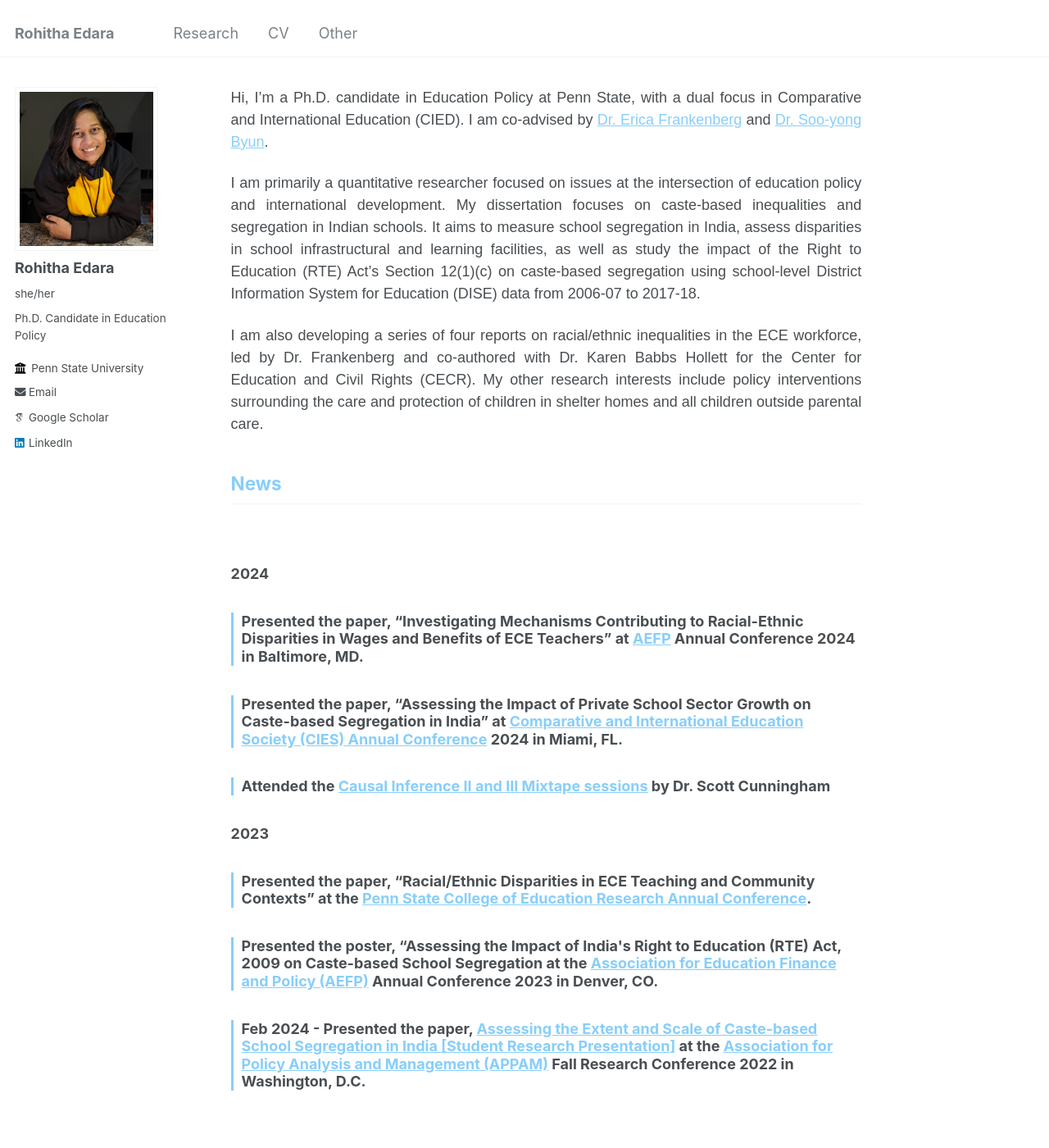
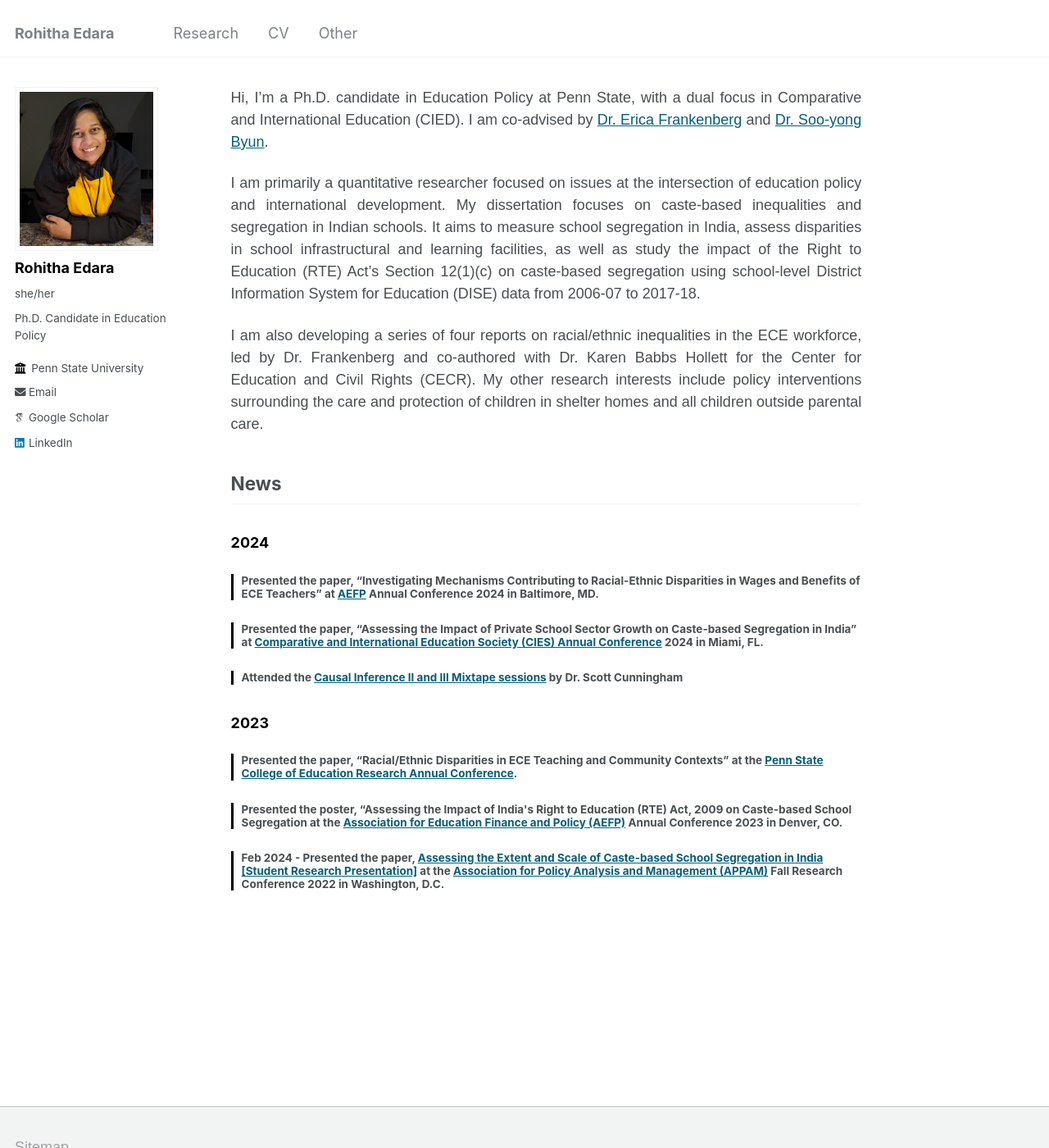
Before and after one commit to rohitha-edara/rohitha-edara.github.io, a Jekyll site: the page built from _pages/about.md, in a window 1280 px wide and 1400 px high. Shown: the whole window at 82% size. Built offline with Jekyll 4.4.1, drawn with Linux system fonts in a browser that asks for light colours; some web fonts are replaced.

Commit message:
Update about.md

```diff
--- a/_pages/about.md
+++ b/_pages/about.md
@@ -16,23 +16,21 @@
   	color: ##000000;
 	}
 	a {
-  	color: #87cefa;
+  	color: #035e7b;
   	text-decoration: none;
 	}
 	a:hover {
   	color: #87cefa;
 	}
-	h2 {
-  	color: #87cefa;
+	.news-heading {
+   	border-bottom: 2px solid #035e7b;
 	}
-	.border-after-h2 {
-        border-bottom:5px solid #87cefa; /* Add a border after h2 */
-        display: inline-block; /* Ensures border only takes necessary space */
-        margin-bottom: 0px; /* Adjust margin as needed */
-        }
+	h3 {
+  	color: #000000;
+	}
 	.news-item {
   	margin-bottom: 20px;
-  	border-left: 3px solid #87cefa;
+  	border-left: 3px solid #000000;
   	padding-left: 10px;
 	}
   </style>
@@ -41,37 +39,37 @@
 
 <p align="justify">Hi, I’m a Ph.D. candidate in Education Policy at Penn State, with a dual focus in Comparative and International Education (CIED). I am co-advised by <a href="https://sites.psu.edu/frankenberg/">Dr. Erica Frankenberg</a> and <a href="https://sites.google.com/site/sooyongbyunshomepage/home">Dr. Soo-yong Byun</a>.</p>
 
- <p align="justify">I am primarily a quantitative researcher focused on issues at the intersection of education policy and international development. My dissertation focuses on caste-based inequalities and segregation in Indian schools. It aims to measure school segregation in India, assess disparities in school infrastructural and learning facilities, as well as study the impact of the Right to Education (RTE) Act’s Section 12(1)(c) on caste-based segregation using school-level District Information System for Education (DISE) data from 2006-07 to 2017-18.</p>
+<p align="justify">I am primarily a quantitative researcher focused on issues at the intersection of education policy and international development. My dissertation focuses on caste-based inequalities and segregation in Indian schools. It aims to measure school segregation in India, assess disparities in school infrastructural and learning facilities, as well as study the impact of the Right to Education (RTE) Act’s Section 12(1)(c) on caste-based segregation using school-level District Information System for Education (DISE) data from 2006-07 to 2017-18.</p>
 
- <p align="justify">I am also developing a series of four reports on racial/ethnic inequalities in the ECE workforce, led by Dr. Frankenberg and co-authored with Dr. Karen Babbs Hollett for the Center for Education and Civil Rights (CECR). My other research interests include policy interventions surrounding the care and protection of children in shelter homes and all children outside parental care.</p>
+<p align="justify">I am also developing a series of four reports on racial/ethnic inequalities in the ECE workforce, led by Dr. Frankenberg and co-authored with Dr. Karen Babbs Hollett for the Center for Education and Civil Rights (CECR). My other research interests include policy interventions surrounding the care and protection of children in shelter homes and all children outside parental care.</p>
 
-<h2 style="color: ##87cefa;">News</h2>
-<span class="border-after-h2"></span>
-<h3 style="color: ##87cefa;">2024</h3>
+<h2 class="news-heading">News</h2>
+
+<h3>2024</h3>
   <div class="news-item">
-	<h3>Presented the paper, “Investigating Mechanisms Contributing to Racial-Ethnic Disparities in Wages and Benefits of ECE Teachers” at <a href="https://aefpweb.org/">AEFP</a> Annual Conference 2024 in Baltimore, MD.</h3>
+	<h4>Presented the paper, “Investigating Mechanisms Contributing to Racial-Ethnic Disparities in Wages and Benefits of ECE Teachers” at <a href="https://aefpweb.org/">AEFP</a> Annual Conference 2024 in Baltimore, MD.</h4>
   </div>
 
   <div class="news-item">
-	<h3>Presented the paper, “Assessing the Impact of Private School Sector Growth on Caste-based Segregation in India” at <a href="https://conference.cies.us/">Comparative and International Education Society (CIES) Annual Conference</a> 2024 in Miami, FL.</h3>
+	<h4>Presented the paper, “Assessing the Impact of Private School Sector Growth on Caste-based Segregation in India” at <a href="https://conference.cies.us/">Comparative and International Education Society (CIES) Annual Conference</a> 2024 in Miami, FL.</h4>
   </div>
 
   <div class="news-item">
-	<h3>Attended the <a href="https://www.mixtapesessions.io/sessions/">Causal Inference II and III Mixtape sessions</a> by Dr. Scott Cunningham</h3>
+	<h4>Attended the <a href="https://www.mixtapesessions.io/sessions/">Causal Inference II and III Mixtape sessions</a> by Dr. Scott Cunningham</h4>
   </div>
 
- <h3 style="color: ##87cefa;">2023</h3>
+ <h3>2023</h3>
 
   <div class="news-item">
-	<h3>Presented the paper, “Racial/Ethnic Disparities in ECE Teaching and Community Contexts” at the <a href="https://ed.psu.edu/college-education-research-conference-2023">Penn State College of Education Research Annual Conference</a>.</h3>
+	<h4>Presented the paper, “Racial/Ethnic Disparities in ECE Teaching and Community Contexts” at the <a href="https://ed.psu.edu/college-education-research-conference-2023">Penn State College of Education Research Annual Conference</a>.</h4>
   </div>
 
   <div class="news-item">
-	<h3>Presented the poster, “Assessing the Impact of India's Right to Education (RTE) Act, 2009 on Caste-based School Segregation at the <a href="https://aefpweb.org/">Association for Education Finance and Policy (AEFP)</a> Annual Conference 2023 in Denver, CO.</h3>
+	<h4>Presented the poster, “Assessing the Impact of India's Right to Education (RTE) Act, 2009 on Caste-based School Segregation at the <a href="https://aefpweb.org/">Association for Education Finance and Policy (AEFP)</a> Annual Conference 2023 in Denver, CO.</h4>
   </div>
 
   <div class="news-item">
-	<h3>Feb 2024 - Presented the paper, <a href="https://appam.confex.com/appam/2022/meetingapp.cgi/Paper/46135">Assessing the Extent and Scale of Caste-based School Segregation in India [Student Research Presentation]</a> at the <a href="https://www.appam.org/about-appam/">Association for Policy Analysis and Management (APPAM)</a> Fall Research Conference 2022 in Washington, D.C.</h3>
+	<h4>Feb 2024 - Presented the paper, <a href="https://appam.confex.com/appam/2022/meetingapp.cgi/Paper/46135">Assessing the Extent and Scale of Caste-based School Segregation in India [Student Research Presentation]</a> at the <a href="https://www.appam.org/about-appam/">Association for Policy Analysis and Management (APPAM)</a> Fall Research Conference 2022 in Washington, D.C.</h4>
  </div>
 
 </body>
```
